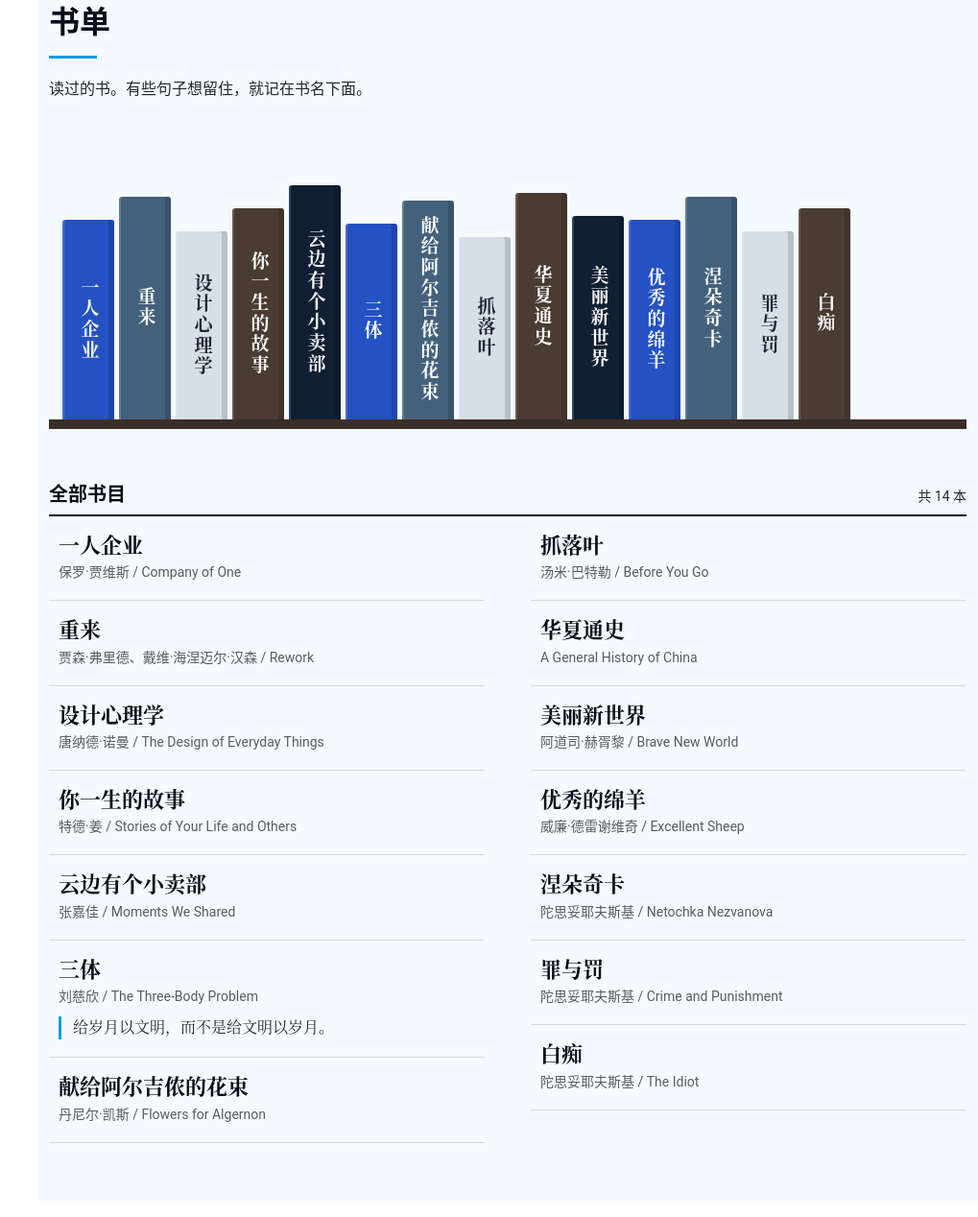
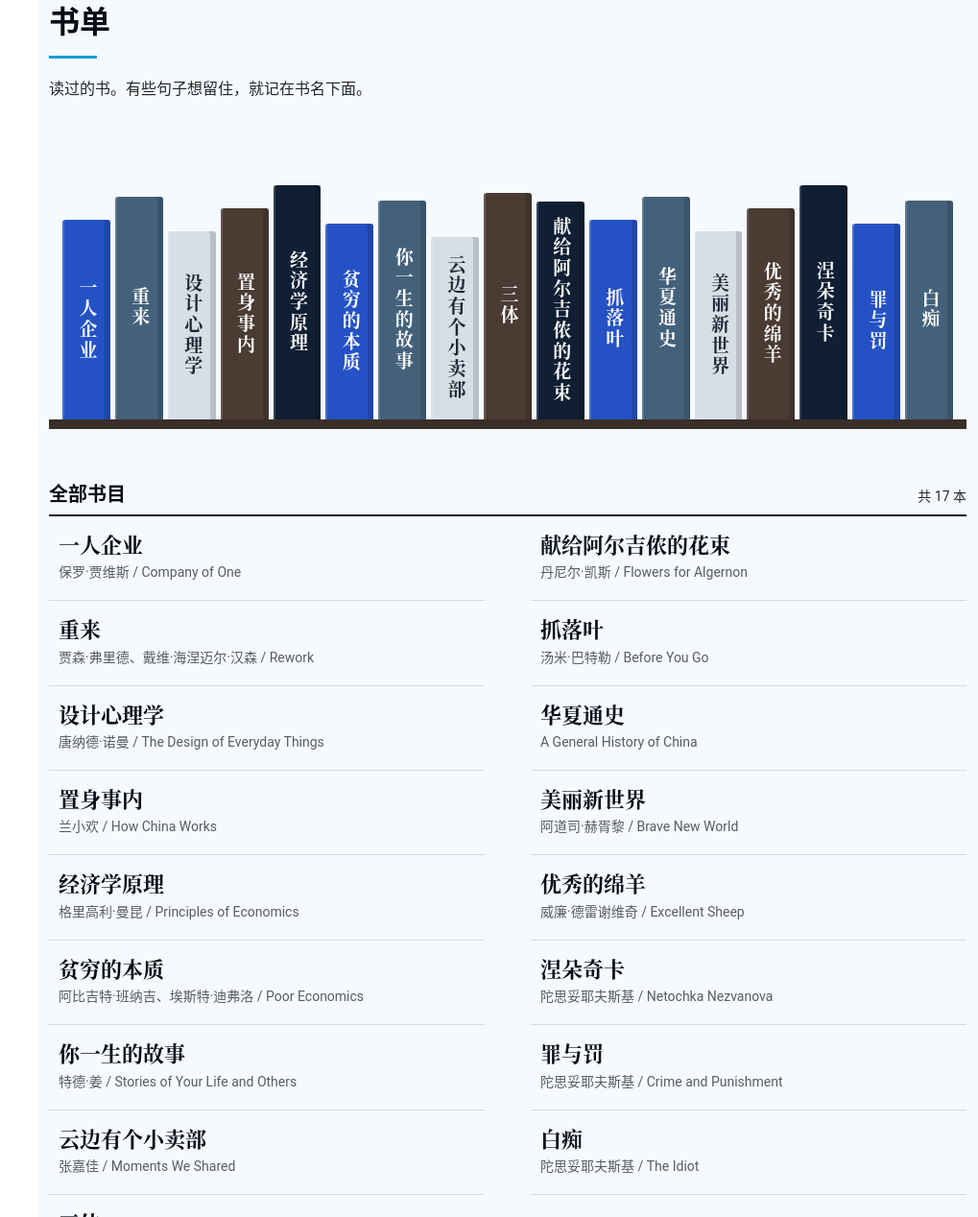
Before and after one commit to Adamchen566/jiashaochen.github.io, an Astro site: page / in a window 1280 px wide. Shown: the part 4725-5993 px from the top of the page at 96% size, without its empty margins (261-1280 px from the left). Built offline with nearby package versions, Linux system fonts and the light colour scheme; Astro itself is replaced by a stand-in of ours.

Commit message:
Add three economics books to the shelf
置身事内, 经济学原理 and 贫穷的本质 sit after the IT and one-person-company
books. With 17 books the shelf no longer fit laptop widths, so spines now
narrow from 54px down to 44px before the shelf scrolls sideways.

Co-Authored-By: Claude Fable 5.2 <noreply@anthropic.com>

```diff
--- a/public/assets/css/main.css
+++ b/public/assets/css/main.css
@@ -2050,15 +2050,21 @@ section,
   gap: 5px;
   margin: 0;
   padding: 28px 14px 0 14px;
-  min-width: max-content;
+  min-width: min-content;
   border-bottom: 10px solid var(--shelf-color);
+}
+
+/* Spines give up a little width before the shelf starts to scroll sideways */
+.bookshelf-row li {
+  flex: 0 1 54px;
+  min-width: 44px;
 }
 
 .spine {
   display: flex;
   align-items: center;
   justify-content: center;
-  width: 54px;
+  width: 100%;
   min-height: var(--spine-height);
   padding: 16px 0;
   border-radius: 3px 3px 0 0;
--- a/src/data/books.ts
+++ b/src/data/books.ts
@@ -30,6 +30,24 @@ export const books: Book[] = [
     title: '设计心理学',
     en: 'The Design of Everyday Things',
     author: { zh: '唐纳德·诺曼', en: 'Donald Norman' },
+  },
+  {
+    slug: 'embedded-power',
+    title: '置身事内',
+    en: 'How China Works',
+    author: { zh: '兰小欢', en: 'Lan Xiaohuan' },
+  },
+  {
+    slug: 'principles-of-economics',
+    title: '经济学原理',
+    en: 'Principles of Economics',
+    author: { zh: '格里高利·曼昆', en: 'N. Gregory Mankiw' },
+  },
+  {
+    slug: 'poor-economics',
+    title: '贫穷的本质',
+    en: 'Poor Economics',
+    author: { zh: '阿比吉特·班纳吉、埃斯特·迪弗洛', en: 'Abhijit Banerjee, Esther Duflo' },
   },
   {
     slug: 'stories-of-your-life',
```
